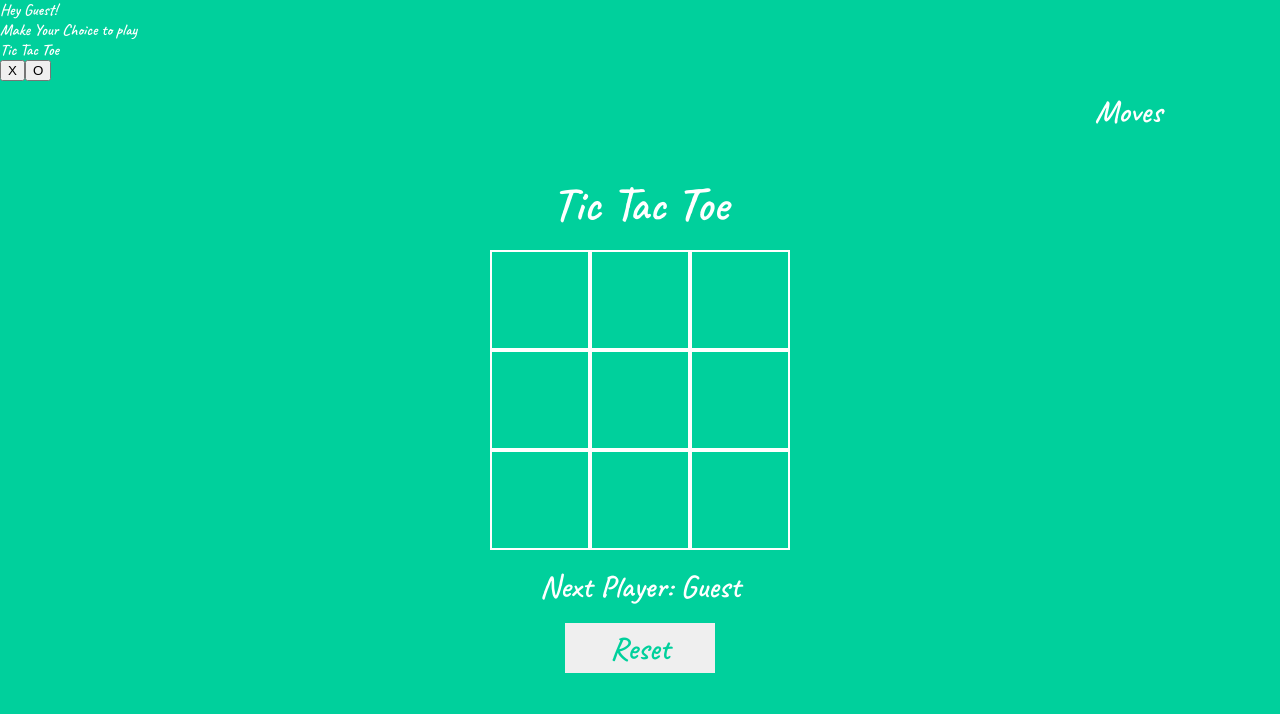
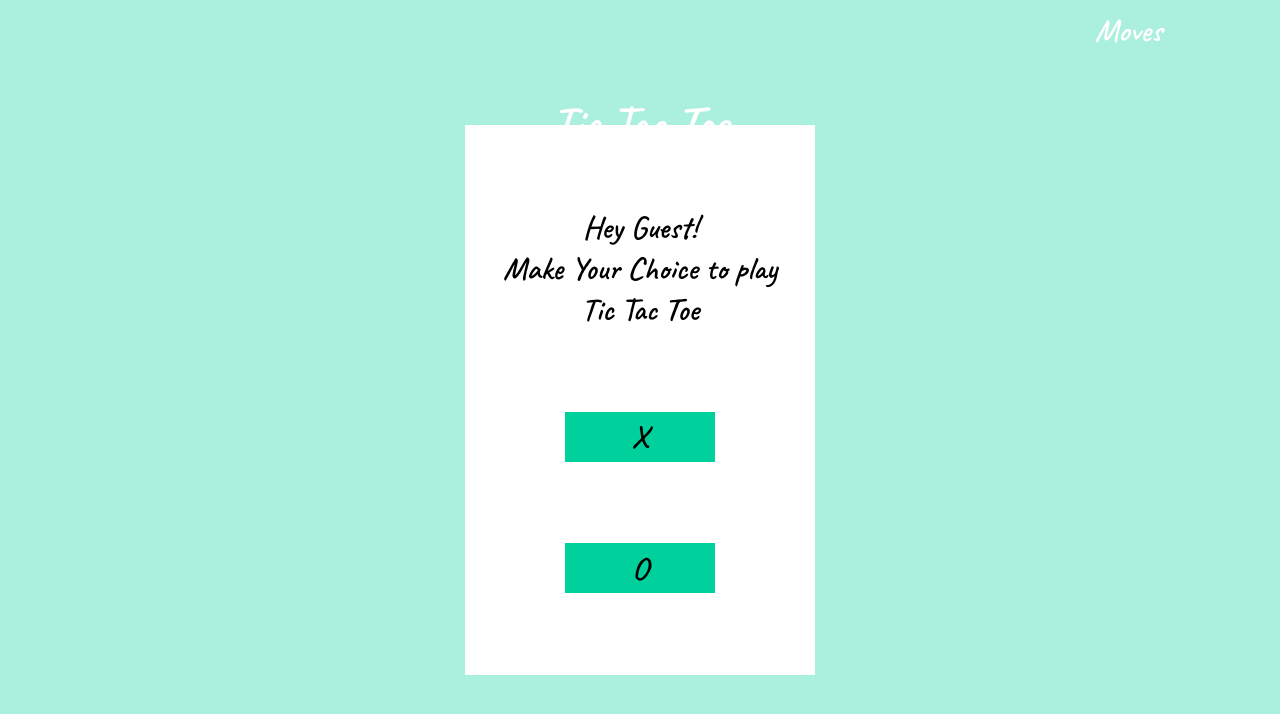
Before and after one commit to tends-to-infinity/Tic-Tac-Toe-2, a React (Create React App) app: page / in a window 1280 px wide. Shown: the top 714 px of the page. Built offline with nearby package versions, Linux system fonts and the light colour scheme.

Commit message:
Update App.css

```diff
--- a/src/App.css
+++ b/src/App.css
@@ -3,6 +3,7 @@
 :root {
   --font: "Caveat", cursive;
   --cyan: #00d09c;
+  --lg-white: #ffffffab;
 }
 
 body {
@@ -11,6 +12,7 @@ body {
   padding: 0;
   margin: 0px auto;
   color: white;
+  overflow-x: hidden;
 }
 
 .gaAppHead {
@@ -113,6 +115,44 @@ body {
   font-size: 30px;
 }
 
+.gaPromptBackdrop {
+  width: 100%;
+  height: 100vh;
+  background: var(--lg-white);
+  position: absolute;
+  z-index: 100;
+  display: grid;
+  place-items: center;
+}
+
+.gaPlayerPrompt {
+  height: 550px;
+  width: 350px;
+  display: flex;
+  flex-direction: column;
+  background: white;
+  justify-content: space-evenly;
+  align-items: center;
+
+}
+
+.gaPromptHead {
+  color: black;
+  font-size: 2em;
+  text-align: center;
+}
+
+.gaPlayerBtn {
+  cursor: pointer;
+  border: 0px;
+  background: var(--cyan);
+  border-radius: 0px;
+  width: 150px;
+  height: 50px;
+  font-size: 2em;
+  font-family: var(--font);
+}
+
 @media only screen and (max-width: 768px) {
   .sqSquares {
     height: 80px;
```
